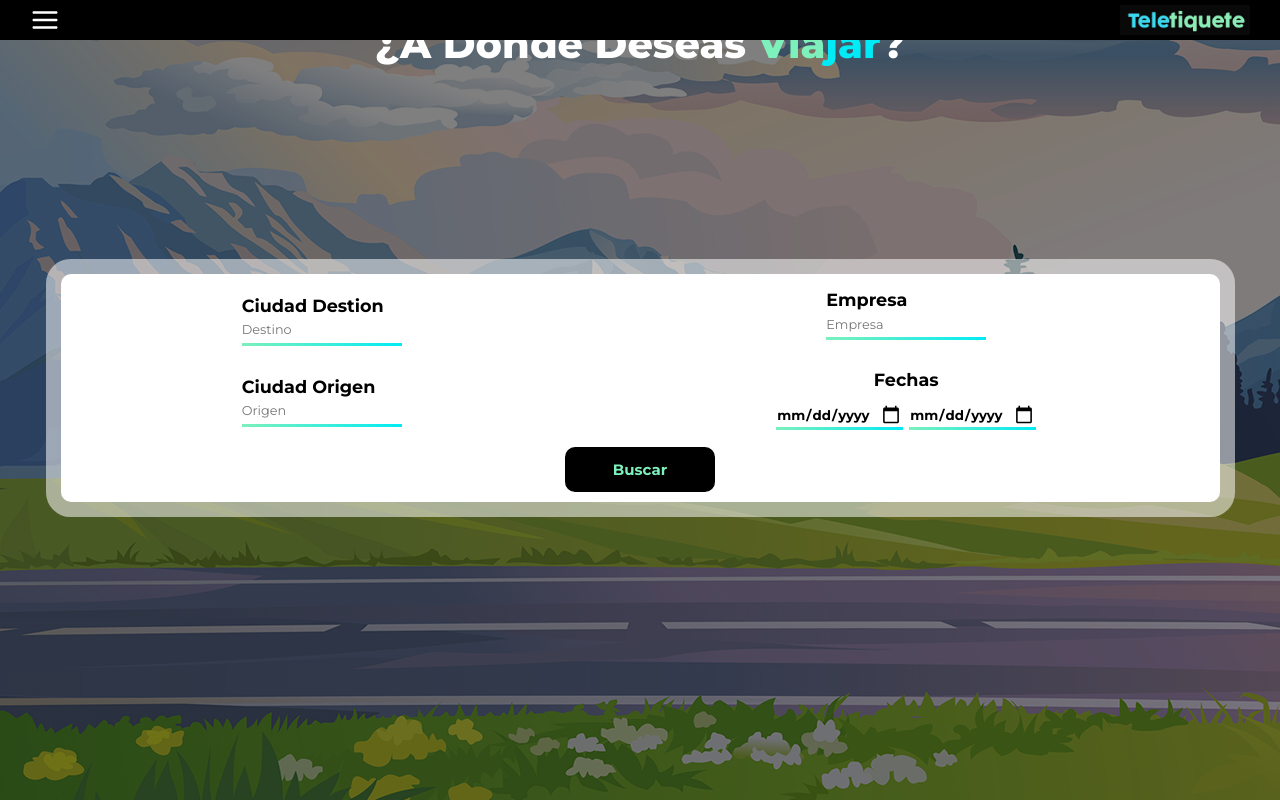
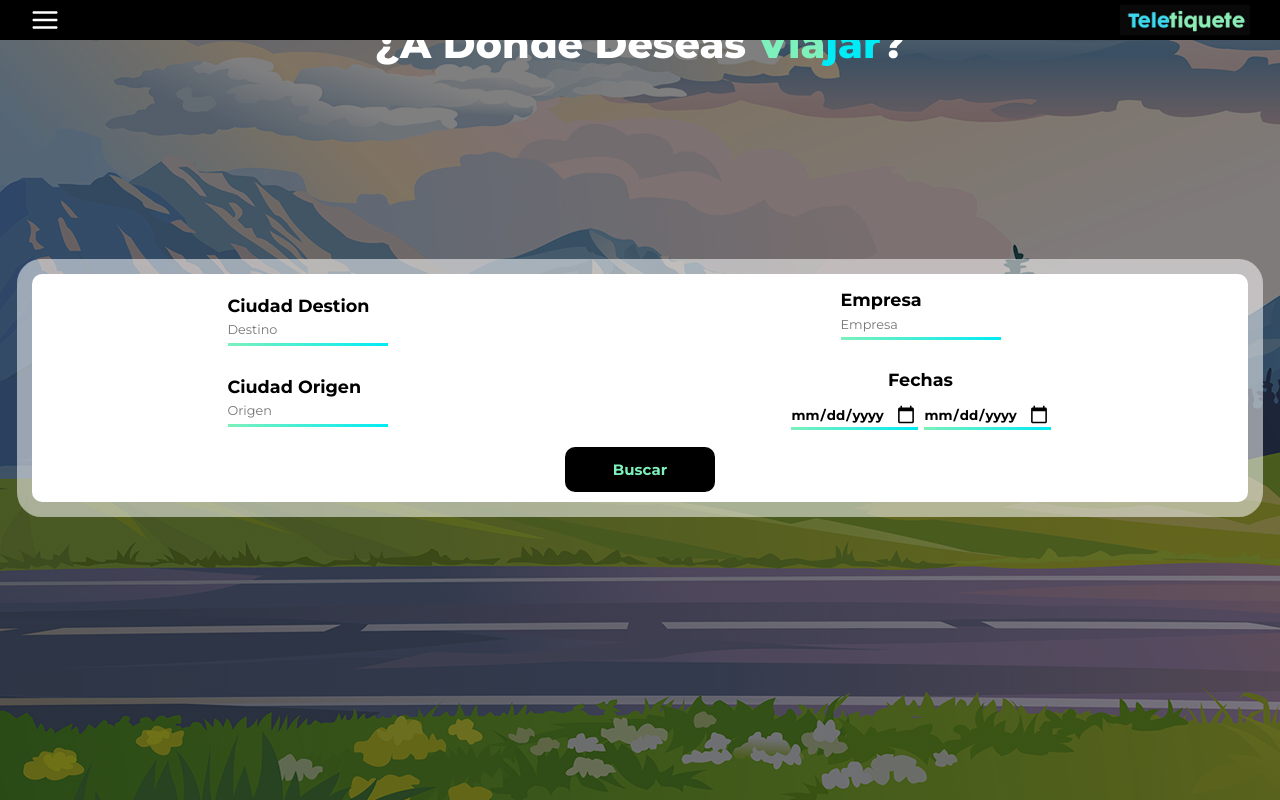
Before and after one commit to Jhuset2003/Teletiquete, a React (Create React App) app: page / in a window 1280 px wide. Built offline with nearby package versions, Linux system fonts and the light colour scheme.

Commit message:
Cell v1.4.3

```diff
--- a/src/Pages/Home.jsx
+++ b/src/Pages/Home.jsx
@@ -1,7 +1,6 @@
 import React from 'react'
 import { SearchForm } from '../Components/Forms/SearchForm'
 import { Nav } from '../Components/Nav/Nav'
-import MarginLayout from '../Layouts/MarginLayout'
 import "../Styles/PagesS/LandingPage.scss"
 export const Home = () => {
   return (
@@ -10,7 +9,7 @@ export const Home = () => {
       <section className='nav_container'>
         <Nav/>
       </section>
-          <MarginLayout>
+
               <div className='home_elements_container'>
                   <div className='title_container'>
                       <h1>¿A Donde Deseas <span className='title_part1'>Via</span><span className='title_part2'>jar</span>?</h1>
@@ -19,7 +18,6 @@ export const Home = () => {
                     <SearchForm/>
                   </div>
               </div>
-          </MarginLayout>
           <footer className='figure_container' />
       </section>
     </div>
```
